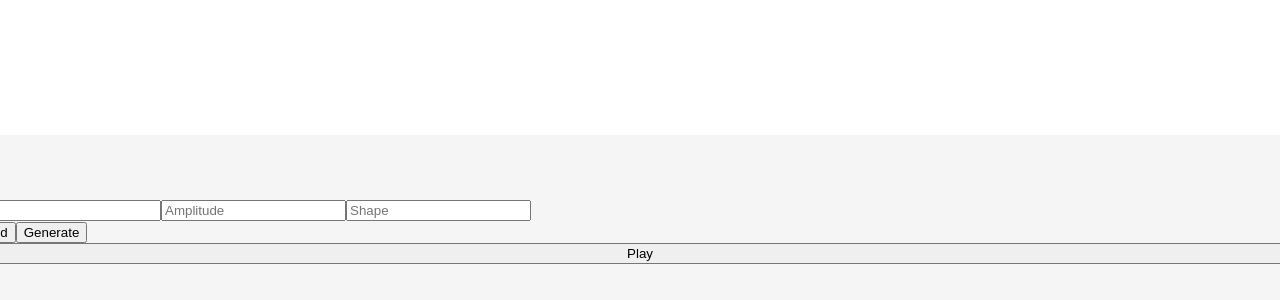
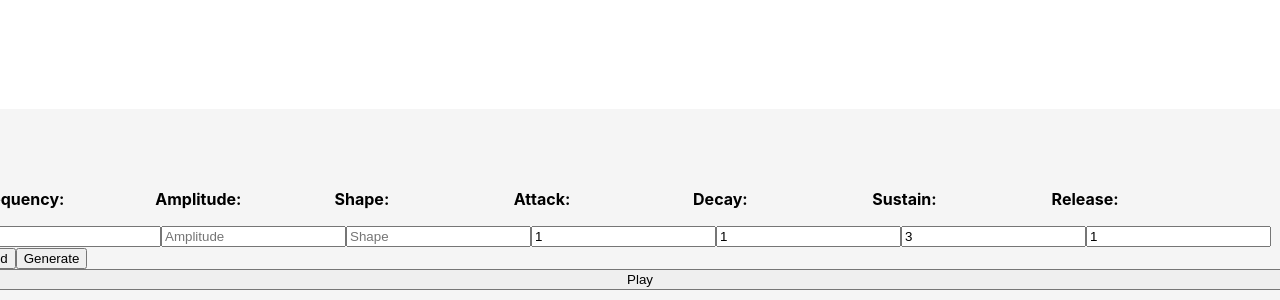
Before and after one commit to TovTyvold/WebApp_Sine_Project, a React (Create React App) app in the folder frontend/: page / in a window 1280 px wide. Shown: the part 500-800 px from the top of the page. Built offline with nearby package versions, Linux system fonts and the light colour scheme; no server answers.

Commit message:
ADSR component and adsr code put into the apptsx file for demo

```diff
--- a/frontend/src/App.tsx
+++ b/frontend/src/App.tsx
@@ -3,17 +3,26 @@ import "./App.css";
 import React, { useState, useEffect } from "react";
 import Graph from "./components/Graph";
 import sendData from "./sendData";
+import AddADSR from "./components/AddADSR";
 
 type Wave = {
   frequency: number | undefined;
   amplitude: number | undefined;
   shape: string;
+  attack: number;
+  decay: number;
+  sustain: number;
+  release: number;
 };
 
 const defaultInput: Wave = {
   frequency: undefined,
   amplitude: undefined,
   shape: "",
+  attack: 1,
+  decay: 1,
+  sustain: 3,
+  release: 1,
 };
 
 const API_POINTS = "http://localhost:5000/points";
@@ -81,6 +90,10 @@ function App() {
       frequency: undefined,
       amplitude: undefined,
       shape: "",
+      attack: 1,
+      decay: 1,
+      sustain: 3,
+      release: 1,
     };
     setInputValues([...inputValues, newInput]);
   };
@@ -108,6 +121,7 @@ function App() {
     ws.send(JSON.stringify(payload));
   };
 
+
   return (
     <div className='App'>
       <div className='container'>
@@ -115,6 +129,15 @@ function App() {
         <section className='graph'>
           <Graph data={dataPoints} />
         </section>
+        <div>
+          <p style={{float:"left", width:"13.5%"}}><b>Frequency:</b></p>
+          <p style={{float:"left", width:"13.5%"}}><b>Amplitude:</b></p>
+          <p style={{float:"left", width:"13.5%"}}><b>Shape:</b></p>
+          <p style={{float:"left", width:"13.5%"}}><b>Attack:</b></p>
+          <p style={{float:"left", width:"13.5%"}}><b>Decay:</b></p>
+          <p style={{float:"left", width:"13.5%"}}><b>Sustain:</b></p>
+          <p style={{float:"left", width:"13.5%"}}><b>Release:</b></p>
+        </div>
         <form onSubmit={submit}>
           {inputValues.map((element, index) => {
             return (
@@ -140,6 +163,34 @@ function App() {
                   value={element.shape}
                   onChange={(event) => handleInputChange(index, event)}
                 />
+                <input
+                  type='number'
+                  name='attack'
+                  placeholder='Attack'
+                  value={element.attack}
+                  onChange={(event) => handleInputChange(index, event)}
+                  />
+                  <input
+                  type='number'
+                  name='decay'
+                  placeholder='Decay'
+                  value={element.decay}
+                  onChange={(event) => handleInputChange(index, event)}
+                  />
+                  <input
+                  type='text'
+                  name='sustain'
+                  placeholder='Sustain'
+                  value={element.sustain}
+                  onChange={(event) => handleInputChange(index, event)}
+                  />
+                  <input
+                  type='text'
+                  name='release'
+                  placeholder='Release'
+                  value={element.release}
+                  onChange={(event) => handleInputChange(index, event)}
+                  />
                 {index ? (
                   <button
                     onClick={(event) => {
--- /dev/null
+++ b/frontend/src/components/AddADSR.tsx
@@ -0,0 +1,70 @@
+import { useEffect, useState } from "react";
+
+type Adsr = {
+    attack: number;
+    decay: number;
+    sustain: number;
+    release: number;
+};
+
+const defaultAdsr: Adsr = {
+    attack: 1,
+    decay: 1,
+    sustain: 3,
+    release: 1,
+};
+
+export default function AddADSR(props: any) {
+
+    const [adrs, setAdsr] = useState<Adsr[]>([defaultAdsr]);
+
+    const handleInputChange = (
+        index: number,
+        e: React.ChangeEvent<HTMLInputElement>
+      ) => {
+        const { name, value } = e.currentTarget;
+        let val: any = value;
+        const list: any[] = [...adrs];
+        list[index][name] = val;
+        setAdsr(list);
+    };
+
+    return (
+        <div style={{ float:"right" }}>
+            {adrs.map((element, index) => {
+                return (
+                    <div key={index}>
+                            <input
+                            type='number'
+                            name='attack'
+                            placeholder='Attack'
+                            value={element.attack}
+                            onChange={(event) => handleInputChange(index, event)}
+                            />
+                            <input
+                            type='number'
+                            name='decay'
+                            placeholder='Decay'
+                            value={element.decay}
+                            onChange={(event) => handleInputChange(index, event)}
+                            />
+                            <input
+                            type='text'
+                            name='sustain'
+                            placeholder='Sustain'
+                            value={element.sustain}
+                            onChange={(event) => handleInputChange(index, event)}
+                            />
+                            <input
+                            type='text'
+                            name='release'
+                            placeholder='Release'
+                            value={element.release}
+                            onChange={(event) => handleInputChange(index, event)}
+                            />
+                    </div>
+                    );
+                })}
+        </div>
+    );
+  }
```
